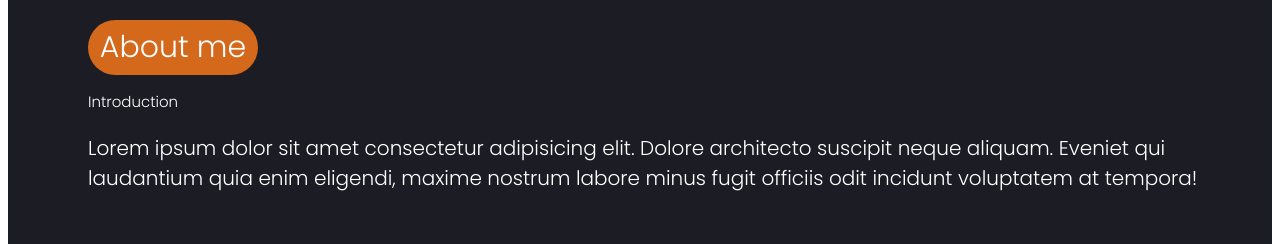
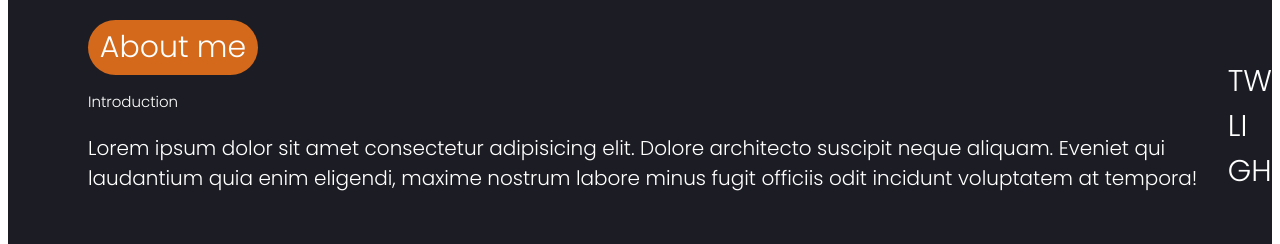
Before and after one commit to Shuaib-web/My-Portfolio, a plain HTML site: page index.html in a window 1280 px wide. Shown: the part 402-646 px from the top of the page. Drawn offline with Linux system fonts and the light colour scheme.

Commit message:
Adding soical media icons

```diff
--- a/index.html
+++ b/index.html
@@ -27,6 +27,11 @@
             <p class="subtext">Introduction</p>
             <p>Lorem ipsum dolor sit amet consectetur adipisicing elit. Dolore architecto suscipit neque aliquam. Eveniet qui laudantium quia enim eligendi, maxime nostrum labore minus fugit officiis odit incidunt voluptatem at tempora!</p>
         </div>
+        <div class="socials">
+            <div>TW</div>
+            <div>LI</div>
+            <div>GH</div>
+        </div>
     </div>
     </section>
     <section></section>
```
